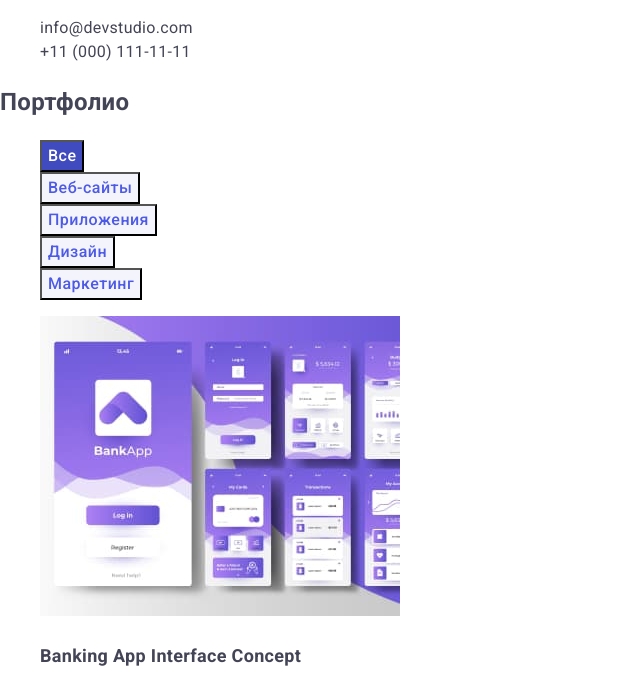
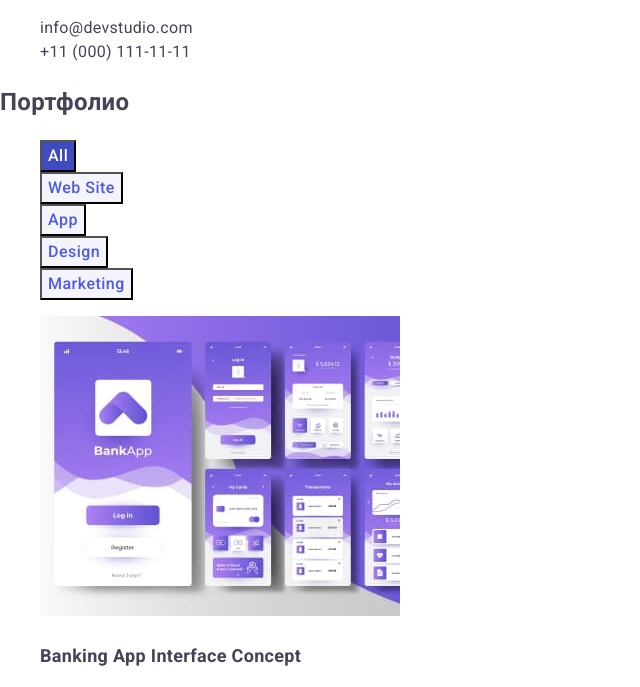
Before and after one commit to mrmobody0003/goit-markup-hw-02, a plain HTML site: page portfolio.html in a window 1280 px wide. Shown: the part 112-799 px from the top of the page, without its empty margins (0-640 px from the left). Drawn offline with nearby package versions, Linux system fonts and the light colour scheme.

Commit message:
fix(portfolio): fixed names of filters

```diff
--- a/portfolio.html
+++ b/portfolio.html
@@ -65,17 +65,19 @@
 
         <ul class="filter list">
           <li>
-            <button type="button" class="btn filter-btn active">Все</button>
+            <button type="button" class="btn filter-btn active">All</button>
           </li>
           <li>
-            <button type="button" class="btn filter-btn">Веб-сайты</button>
+            <button type="button" class="btn filter-btn">Web Site</button>
           </li>
           <li>
-            <button type="button" class="btn filter-btn">Приложения</button>
+            <button type="button" class="btn filter-btn">App</button>
           </li>
-          <li><button type="button" class="btn filter-btn">Дизайн</button></li>
           <li>
-            <button type="button" class="btn filter-btn">Маркетинг</button>
+            <button type="button" class="btn filter-btn">Design</button>
+          </li>
+          <li>
+            <button type="button" class="btn filter-btn">Marketing</button>
           </li>
         </ul>
 
```
